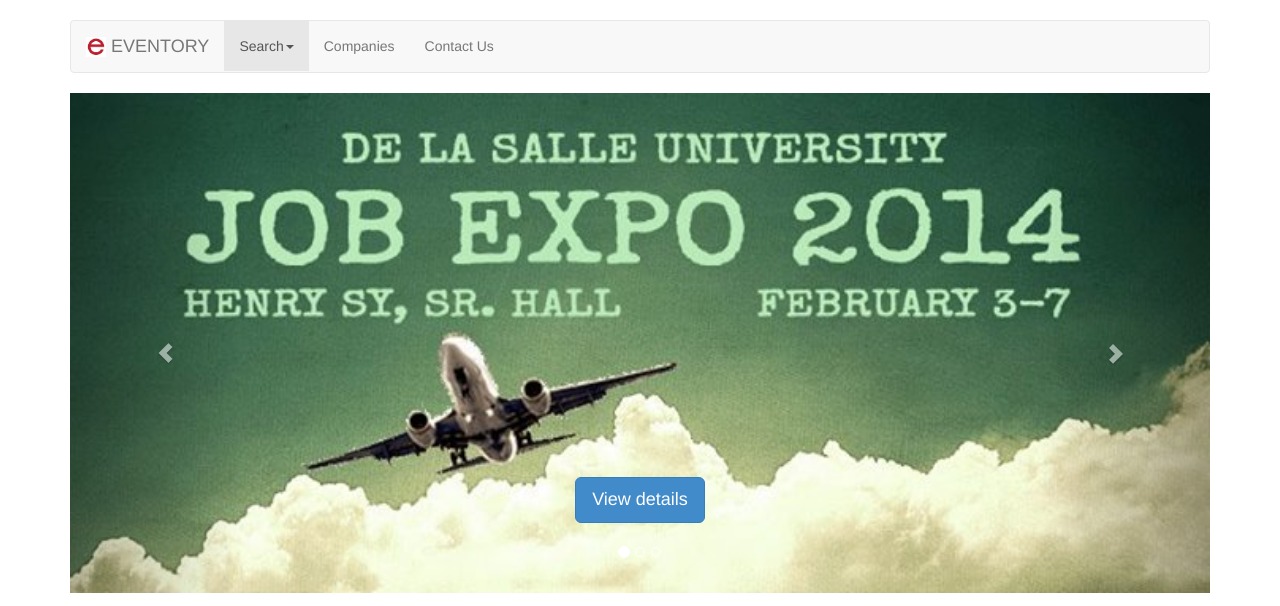
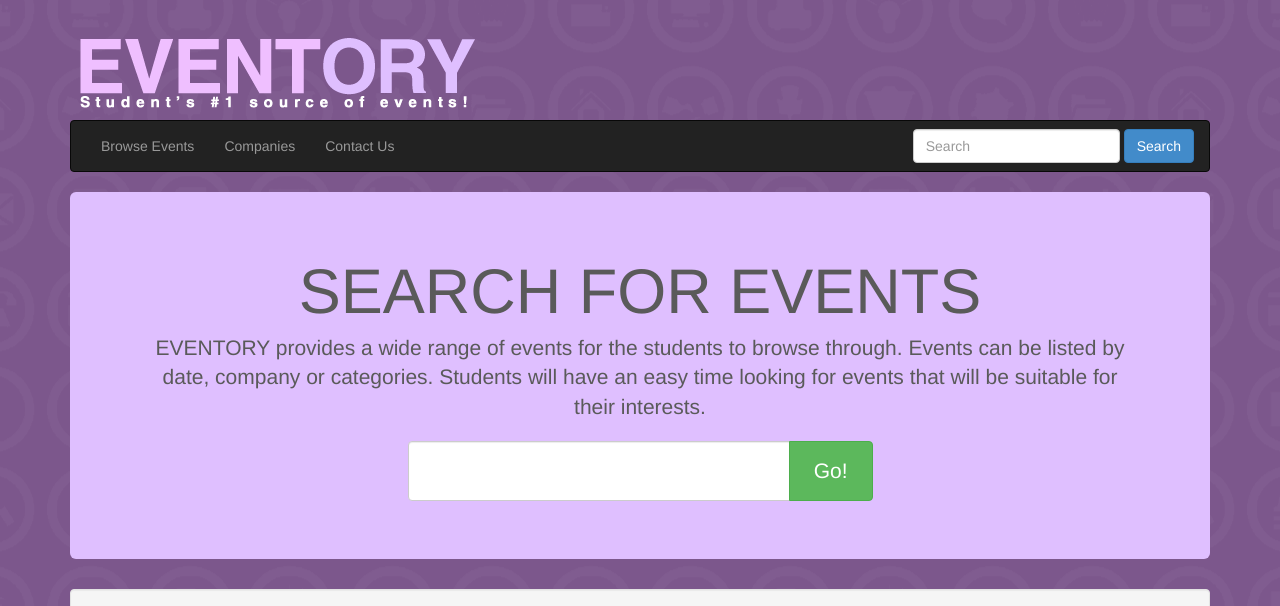
Before and after one commit to ImTheMark/WEBAPPS, a PHP site: page /plus/ in a window 1280 px wide. Shown: the top 606 px of the page. Run offline with PHP 8.4, Linux system fonts and the light colour scheme; some libraries are stand-ins or nearby versions.

Commit message:
Layout changes

```diff
--- /dev/null
+++ b/css/justified-nav.css
@@ -0,0 +1,88 @@
+body {
+  padding-top: 20px;
+}
+
+.footer {
+  border-top: 1px solid #eee;
+  margin-top: 40px;
+  padding-top: 40px;
+  padding-bottom: 40px;
+}
+
+/* Main marketing message and sign up button */
+.jumbotron {
+  text-align: center;
+  background-color: transparent;
+}
+.jumbotron .btn {
+  font-size: 21px;
+  padding: 14px 24px;
+}
+
+/* Customize the nav-justified links to be fill the entire space of the .navbar */
+
+.nav-justified {
+  background-color: #eee;
+  border-radius: 5px;
+  border: 1px solid #ccc;
+}
+.nav-justified > li > a {
+  margin-bottom: 0;
+  padding-top: 15px;
+  padding-bottom: 15px;
+  color: #777;
+  font-weight: bold;
+  text-align: center;
+  border-bottom: 1px solid #d5d5d5;
+  background-color: #e5e5e5; /* Old browsers */
+  background-repeat: repeat-x; /* Repeat the gradient */
+  background-image: -moz-linear-gradient(top, #f5f5f5 0%, #e5e5e5 100%); /* FF3.6+ */
+  background-image: -webkit-gradient(linear, left top, left bottom, color-stop(0%,#f5f5f5), color-stop(100%,#e5e5e5)); /* Chrome,Safari4+ */
+  background-image: -webkit-linear-gradient(top, #f5f5f5 0%,#e5e5e5 100%); /* Chrome 10+,Safari 5.1+ */
+  background-image: -o-linear-gradient(top, #f5f5f5 0%,#e5e5e5 100%); /* Opera 11.10+ */
+  filter: progid:DXImageTransform.Microsoft.gradient( startColorstr='#f5f5f5', endColorstr='#e5e5e5',GradientType=0 ); /* IE6-9 */
+  background-image: linear-gradient(top, #f5f5f5 0%,#e5e5e5 100%); /* W3C */
+}
+.nav-justified > .active > a,
+.nav-justified > .active > a:hover,
+.nav-justified > .active > a:focus {
+  background-color: #ddd;
+  background-image: none;
+  box-shadow: inset 0 3px 7px rgba(0,0,0,.15);
+}
+.nav-justified > li:first-child > a {
+  border-radius: 5px 5px 0 0;
+}
+.nav-justified > li:last-child > a {
+  border-bottom: 0;
+  border-radius: 0 0 5px 5px;
+}
+
+@media (min-width: 768px) {
+  .nav-justified {
+    max-height: 52px;
+  }
+  .nav-justified > li > a {
+    border-left: 1px solid #fff;
+    border-right: 1px solid #d5d5d5;
+  }
+  .nav-justified > li:first-child > a {
+    border-left: 0;
+    border-radius: 5px 0 0 5px;
+  }
+  .nav-justified > li:last-child > a {
+    border-radius: 0 5px 5px 0;
+    border-right: 0;
+  }
+}
+
+/* Responsive: Portrait tablets and up */
+@media screen and (min-width: 768px) {
+  /* Remove the padding we set earlier */
+  .masthead,
+  .marketing,
+  .footer {
+    padding-left: 0;
+    padding-right: 0;
+  }
+}
--- a/includes/nav.php
+++ b/includes/nav.php
@@ -1,5 +1,6 @@
 <div class="container">
-		<div class="navbar navbar-default" role="navigation">
+        <a href="index.php"><img src="images/logo.png" class="img-responsive"/></a>
+		<div class="navbar navbar-default navbar-inverse" role="navigation">
         <div class="navbar-header">
           <button type="button" class="navbar-toggle" data-toggle="collapse" data-target=".navbar-collapse">
             <span class="sr-only">Toggle navigation</span>
@@ -7,23 +8,20 @@
             <span class="icon-bar"></span>
             <span class="icon-bar"></span>
           </button>
-          <a class="navbar-brand" href="index.php"><img class="logo" src="images/e-logo.jpg"></img>&nbsp;EVENTORY</a>
         </div>
         <div class="navbar-collapse collapse">
           <ul class="nav navbar-nav">
-				<li class="dropdown active">
-				  <a href="" class="dropdown-toggle" data-toggle="dropdown">Search<b class="caret"></b></a>
-				  <ul class="dropdown-menu">
-					<li><a href="search.php">Search by Categories</a></li>
-					<li><a href="search.php">Search by Company</a></li>
-					<li><a href="search.php">Search by Date</a></li>
-				  </ul>
-				</li>
+				<li><a href="search.php">Browse Events</a></li>
 				<li><a href="company.php">Companies</a></li>
 				<li><a href="#">Contact Us</a></li>
 
           </ul>
 		  </ul>
-
+		<form class="navbar-form navbar-right" role="search">
+	        <div class="form-group">
+	          <input type="text" class="form-control" placeholder="Search">
+	        </div>
+	        <button type="submit" class="btn btn-primary">Search</button>
+	    </form>
         </div><!--/.nav-collapse -->
  </div>
--- a/index.php
+++ b/index.php
@@ -14,7 +14,26 @@
     <link href="css/bootstrap.css" rel="stylesheet">
 		<link href="css/bootstrap.min.css" rel="stylesheet">
 		<link href="css/customstyles.css" rel="stylesheet">
+    <link href="css/justified-nav.css" rel="stylesheet">
+    <style>
+      body{
+        background-color: #7C578C;
+        background: url('images/bg.png') repeat center center;
+      }
+      .jumbotron{
+        background-color: #DFBFFF;
+      }
+      .searchbox{
+        height: 60px !important;
+        font-size: 35px;
+      }
+      .col-centered{
+        padding-top: 10px;
+        margin: 0 auto;
+        float: none;
+      }
 
+    </style>
     <!-- Just for debugging purposes. Don't actually copy this line! -->
     <!--[if lt IE 9]><script src="docs-assets/js/ie8-responsive-file-warning.js"></script><![endif]-->
 
@@ -30,50 +49,29 @@
 <!-- NAVBAR
 ================================================== -->
   <body>
-
 	<?php include('includes/nav.php'); ?>
 
-    <!-- Carousel
-    ================================================== -->
-    <div id="myCarousel" class="carousel slide" data-ride="carousel">
-      <!-- Indicators -->
-      <ol class="carousel-indicators">
-        <li data-target="#myCarousel" data-slide-to="0" class="active"></li>
-        <li data-target="#myCarousel" data-slide-to="1"></li>
-        <li data-target="#myCarousel" data-slide-to="2"></li>
-      </ol>
-      <div class="carousel-inner">
-        <div class="item active">
-          <img id="img" img src="images/job expo.jpg" alt="First slide">
-          <div class="container">
-            <div class="carousel-caption">
 
-              <p><a class="btn btn-lg btn-primary" href="#" role="button">View details</a></p>
-            </div>
-          </div>
-        </div>
-        <div class="item">
-          <img id="img" img src="images/IT-poster.png" alt="Second slide">
-          <div class="container">
-            <div class="carousel-caption">
-              <h1></h1>
-              <p><a class="btn btn-lg btn-primary" href="#" role="button">View details</a></p>
-            </div>
-          </div>
-        </div>
-        <div class="item">
-          <img id="img" img src="images/dlsu.jpg" alt="Third slide">
-          <div class="container">
-            <div class="carousel-caption">
+    <!-- Main jumbotron for a primary marketing message or call to action -->
+    <div class="jumbotron">
+      <div class="container">
+        <h1>SEARCH FOR EVENTS</h1>
+        <p>EVENTORY provides a wide range of events for the students to browse through. Events can be listed
+        by date, company or categories. Students will have an easy time looking for events that will be suitable
+        for their interests.</p>
+        <p>
+          <div class="col-lg-6 col-centered">
+            <div class="input-group">
+              <input type="text" class="searchbox form-control">
+              <span class="input-group-btn">
+                <button class="btn btn-success" type="button">Go!</button>
+              </span>
+            </div><!-- /input-group -->
+          </div><!-- /.col-lg-6 -->
+        </p>
+      </div>
+    </div>
 
-              <p><a class="btn btn-lg btn-primary" href="#" role="button">View details</a></p>
-            </div>
-          </div>
-        </div>
-      </div>
-      <a class="left carousel-control" href="#myCarousel" data-slide="prev"><span class="glyphicon glyphicon-chevron-left"></span></a>
-      <a class="right carousel-control" href="#myCarousel" data-slide="next"><span class="glyphicon glyphicon-chevron-right"></span></a>
-    </div><!-- /.carousel -->
 
 
 
@@ -81,23 +79,29 @@
     ================================================== -->
     <!-- Wrap the rest of the page in another container to center all the content. -->
 
-    <div class="container marketing">
+    <div class="well">
 
       <!-- Three columns of text below the carousel -->
       <div class="row">
-        <div class="col-lg-4">
+        <div class="col-lg-3">
+          <img class="featurette-image img-responsive" img src="images/IT-poster2.png" alt="Generic placeholder image">
+          <h2>IT SERVICES</h2>
+          <p>Donec sed odio dui. Cras justo odio, dapibus ac facilisis in, egestas eget quam. Vestibulum id ligula porta felis euismod semper. Fusce dapibus, tellus ac cursus commodo, tortor mauris condimentum nibh, ut fermentum massa justo sit amet risus.</p>
+          <p><a class="btn btn-default" href="detail.php" role="button">View details &raquo;</a></p>
+        </div><!-- /.col-lg-4 -->
+        <div class="col-lg-3">
           <img class="featurette-image img-responsive" img src="images/leap.jpg"  alt="Generic placeholder image">
           <h2>LEAP ORIENTATION</h2>
           <p>Donec sed odio dui. Etiam porta sem malesuada magna mollis euismod. Nullam id dolor id nibh ultricies vehicula ut id elit. Morbi leo risus, porta ac consectetur ac, vestibulum at eros. Praesent commodo cursus magna.</p>
           <p><a class="btn btn-default" href="#" role="button">View details &raquo;</a></p>
         </div><!-- /.col-lg-4 -->
-        <div class="col-lg-4">
+        <div class="col-lg-3">
           <img class="featurette-image img-responsive" img src="images/gamedev-poster.png" alt="Generic placeholder image">
           <h2>GAME DEVELOPEMENT SEMINAR</h2>
           <p>Duis mollis, est non commodo luctus, nisi erat porttitor ligula, eget lacinia odio sem nec elit. Cras mattis consectetur purus sit amet fermentum. Fusce dapibus, tellus ac cursus commodo, tortor mauris condimentum nibh.</p>
           <p><a class="btn btn-default" href="#" role="button">View details &raquo;</a></p>
         </div><!-- /.col-lg-4 -->
-        <div class="col-lg-4">
+        <div class="col-lg-3">
           <img class="featurette-image img-responsive" img src="images/IT-poster2.png" alt="Generic placeholder image">
           <h2>IT SERVICES</h2>
           <p>Donec sed odio dui. Cras justo odio, dapibus ac facilisis in, egestas eget quam. Vestibulum id ligula porta felis euismod semper. Fusce dapibus, tellus ac cursus commodo, tortor mauris condimentum nibh, ut fermentum massa justo sit amet risus.</p>
@@ -105,12 +109,6 @@
         </div><!-- /.col-lg-4 -->
       </div><!-- /.row -->
 
-
-      <!-- FOOTER -->
-      <footer>
-        <p class="pull-right"><a href="#">Back to top</a></p>
-        <p>&copy; 2013 Company, Inc. &middot; <a href="#">Privacy</a> &middot; <a href="#">Terms</a></p>
-      </footer>
 
     </div><!-- /.container -->
 
```
Also changed, not shown: search.php (+86 -18 lines), images/bg.png (added), images/jumbotron-bg.png (added), images/logo.png (added).
